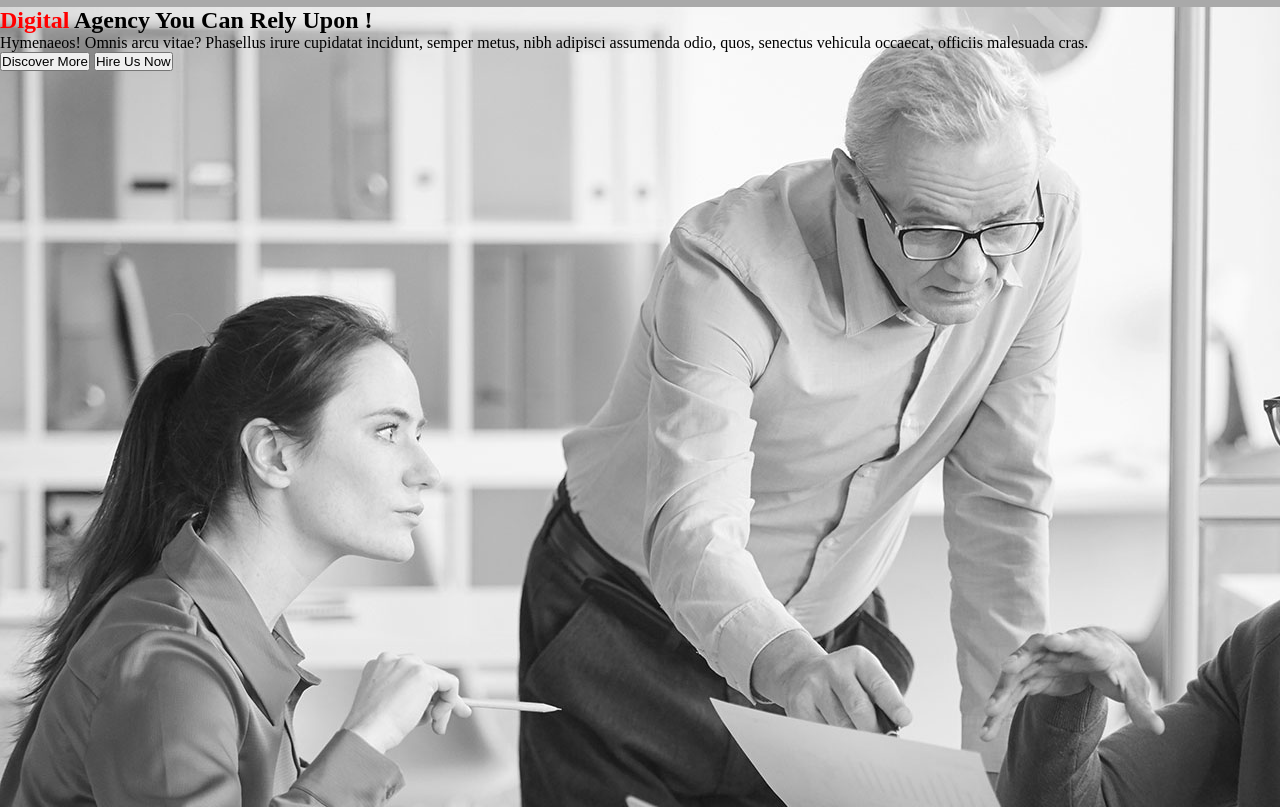
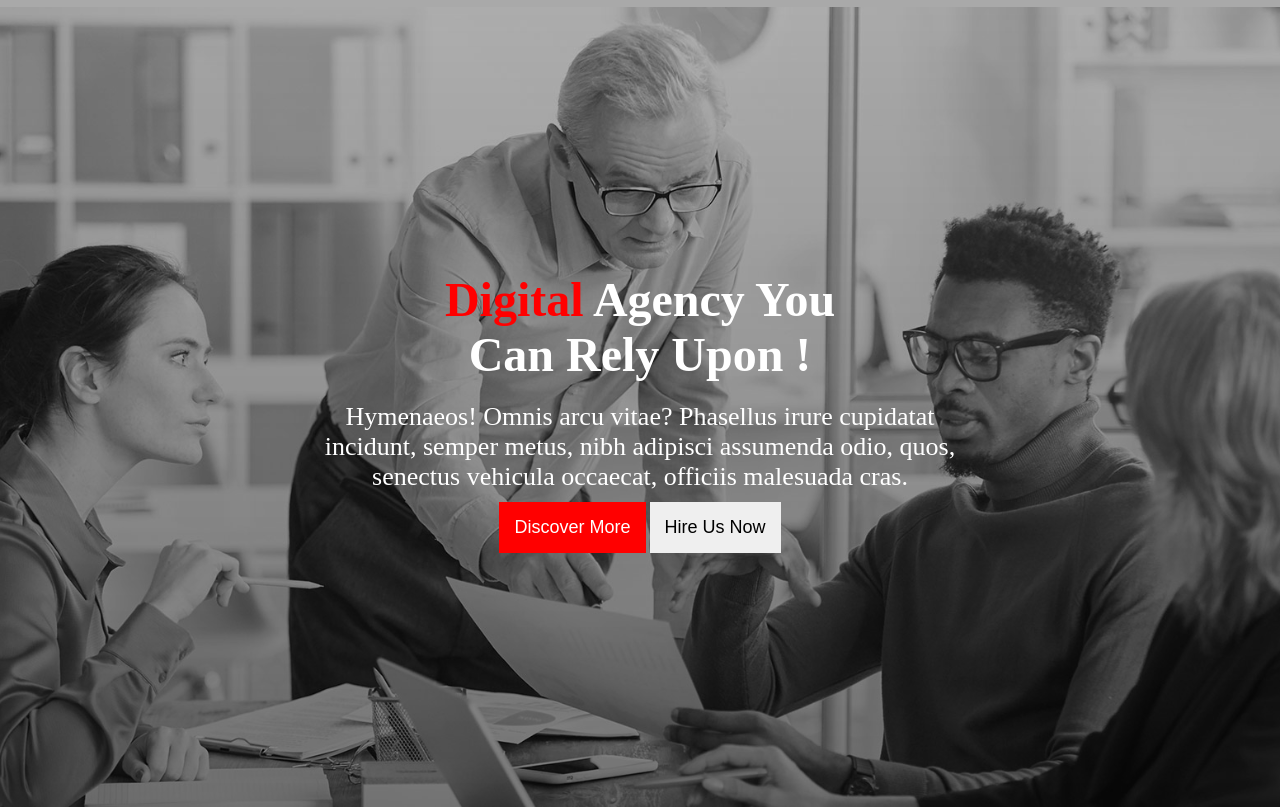
Before and after one commit to ShariarNiaj05/digital-agency, a plain HTML site: page index.html in a window 1280 px wide. Shown: the part 62-869 px from the top of the page. Drawn offline with Linux system fonts and the light colour scheme.

Commit message:
banner section completed

```diff
--- a/index.html
+++ b/index.html
@@ -27,15 +27,15 @@
    <main>
     <div class="banner-container">
         <div class="banner-info">
-            <h2 class="banner-heading">
-                <span>Digital</span> Agency You Can Rely Upon !
+            <h2 class="title">
+                <span class="primary">Digital</span> Agency You <br> Can Rely Upon !
             </h2>
-            <p class="banner-description">
+            <p class="description">
                 Hymenaeos! Omnis arcu vitae? Phasellus irure cupidatat incidunt, semper metus, nibh adipisci assumenda odio, quos, senectus vehicula occaecat, officiis malesuada cras.
             </p>
             <div class="bt-primary">
-                <button class="btn-red">Discover More</button>
-                <button class="btn-white">Hire Us Now</button>
+                <button class="btn bg-primary">Discover More</button>
+                <button class="btn">Hire Us Now</button>
             </div>
         </div>
     </div>
--- a/style.css
+++ b/style.css
@@ -15,7 +15,8 @@
 .menus{
     font-size: 22px;
 }
-ul{
+
+  ul{
     list-style: none;
     display: flex;
     justify-content: flex-end;
@@ -25,12 +26,40 @@ ul{
 /* banner area style  */
 .banner-container{
     height: 100vh;
-    background-image: url('/asset/image/background.jpg');
+    background-image: url('/asset/image/background.jpg'), linear-gradient(rgba(0,0,0,0.3), rgba(0,0,0,0.5));
+    background-blend-mode: overlay;
+    background-position: center;
+    background-repeat: no-repeat;
+    background-size: cover;
+    text-align: center;
+    display: flex;
+    align-items: center;
+    justify-content: center;
 }
-span{
+
+.primary{
     color: red;
 }
-
-.banner-info{
-    align-items: center;
+.title{
+    font-size: 48px;
+    font-weight: bold;
+    color: white;
+    padding: 10px;
 }
+.description{
+    font-size: 26px;
+    font-weight: 400;
+    color: white;
+    padding: 10px;
+    width: 50%;
+    margin: auto;
+}
+.btn{
+    padding: 15px;
+    font-size: 18px;
+    border: none;
+}
+.bg-primary{
+    background-color: red;
+    color: white;
+}
```
